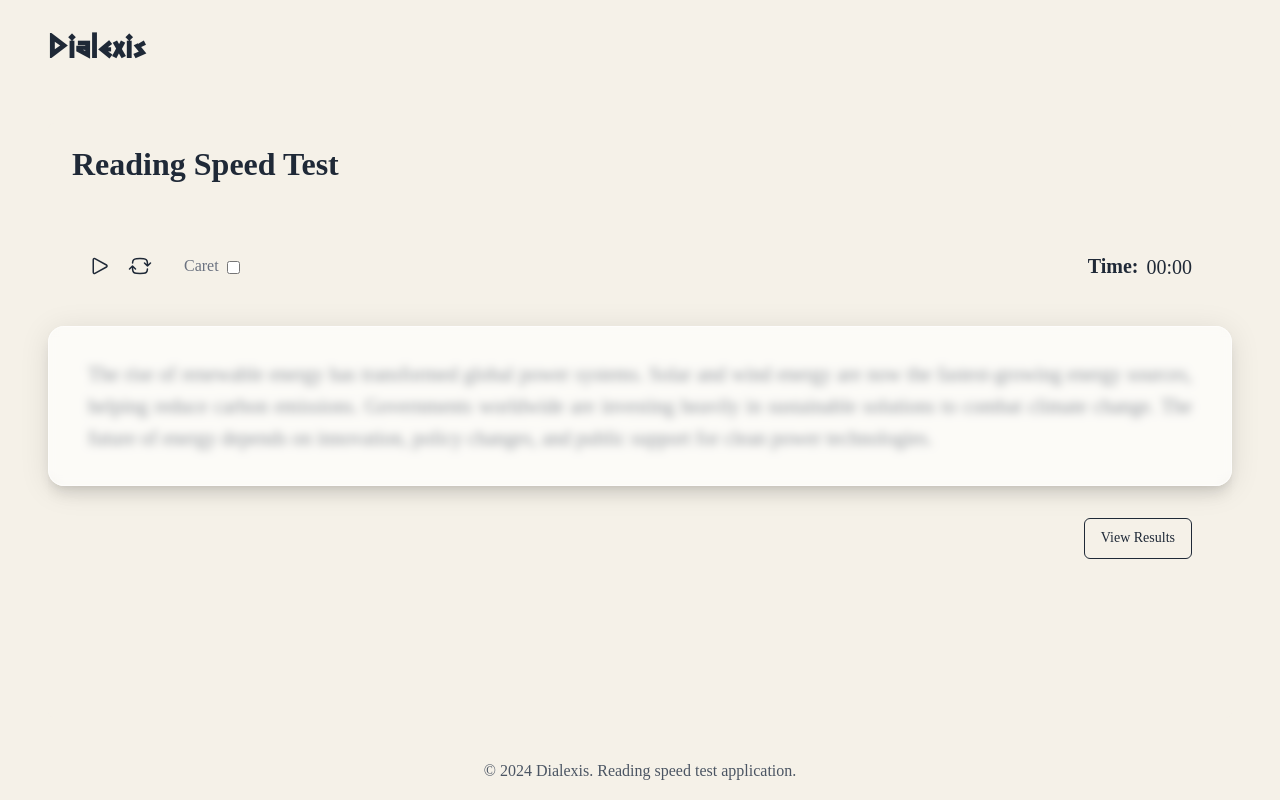
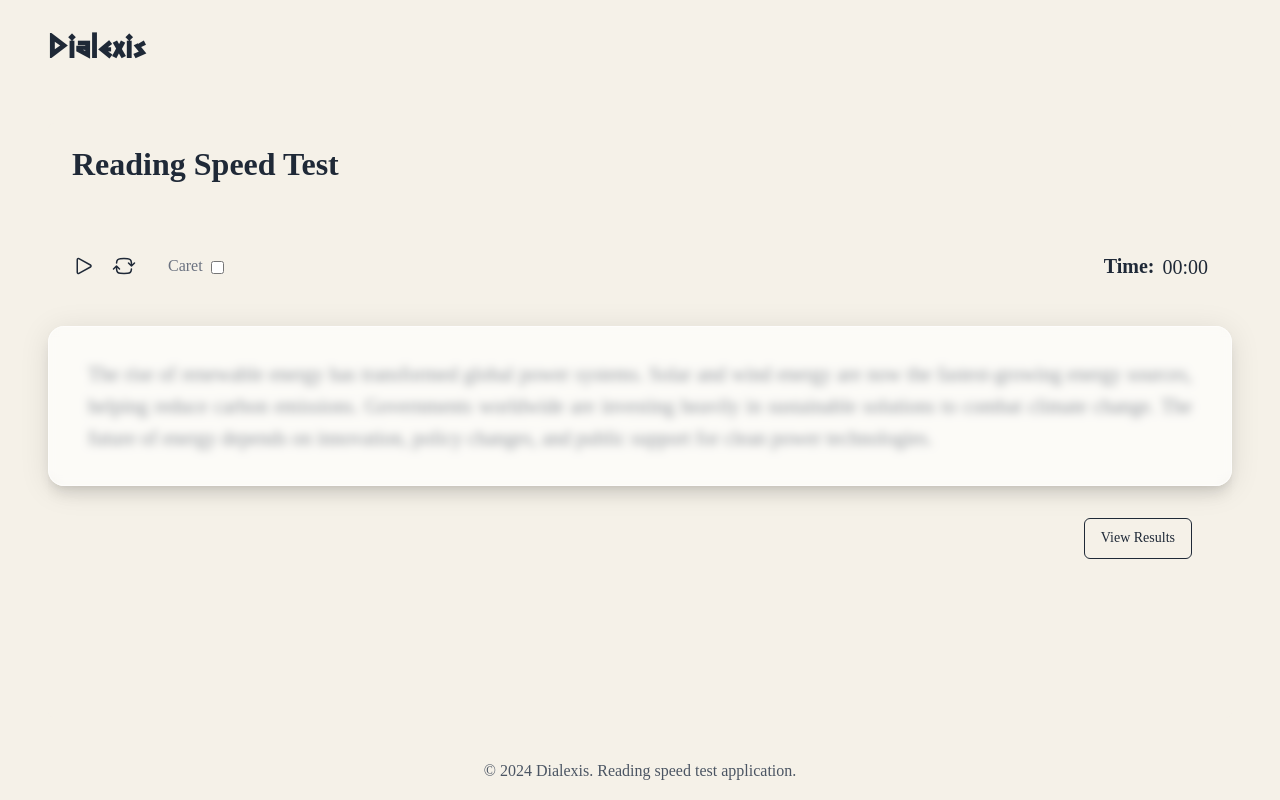
Before and after one commit to K1ta141k/Dialexis, a React (Create React App) app: page / in a window 1280 px wide. Built offline with nearby package versions, Linux system fonts and the light colour scheme; the HTML template or start-up script is replaced by a standard one.

Commit message:
update timer-row padding in x

```diff
--- a/src/styles/components/Timer.css
+++ b/src/styles/components/Timer.css
@@ -5,8 +5,8 @@
   align-items: center;
   justify-content: space-between;
   margin-bottom: 2rem;
-  padding-left: 2.5rem;
-  padding-right: 2.5rem;
+  padding-left: 24px;
+  padding-right: 24px;
   min-height: 56px;
 }
 
```
